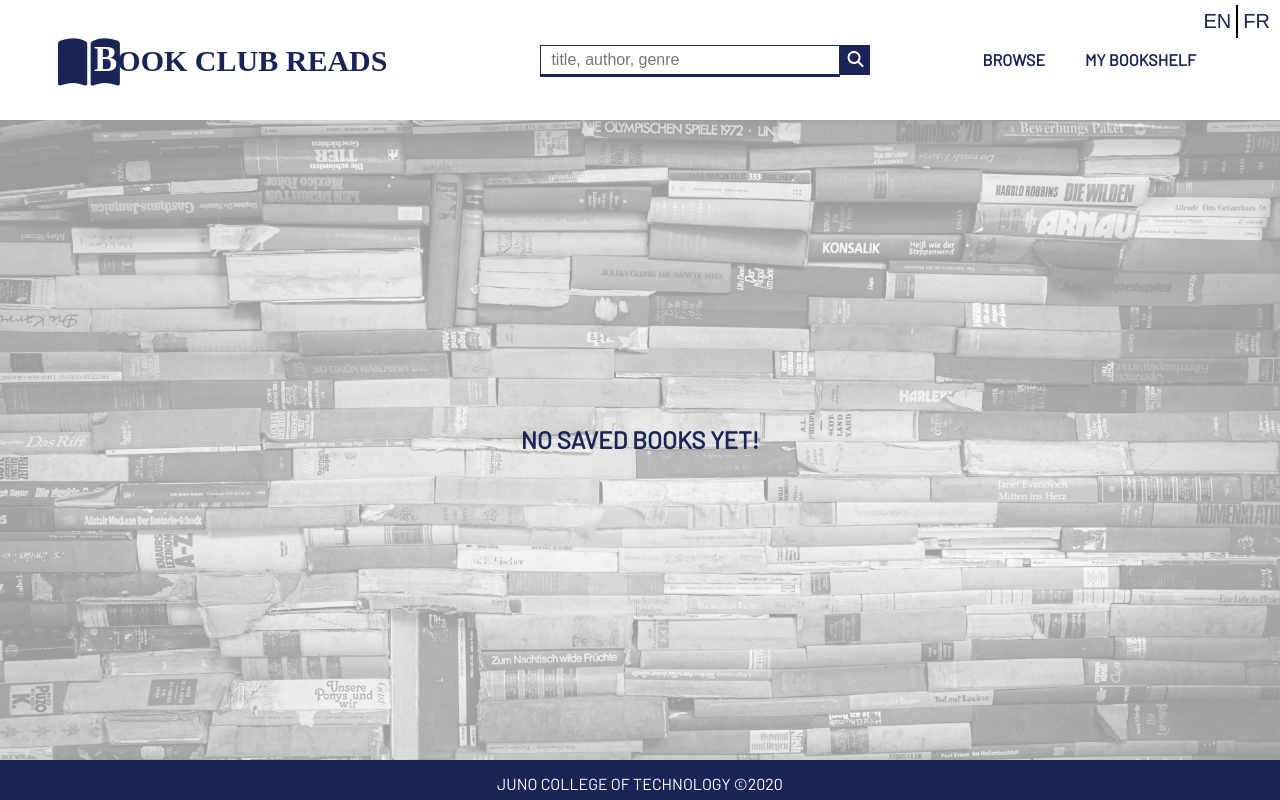
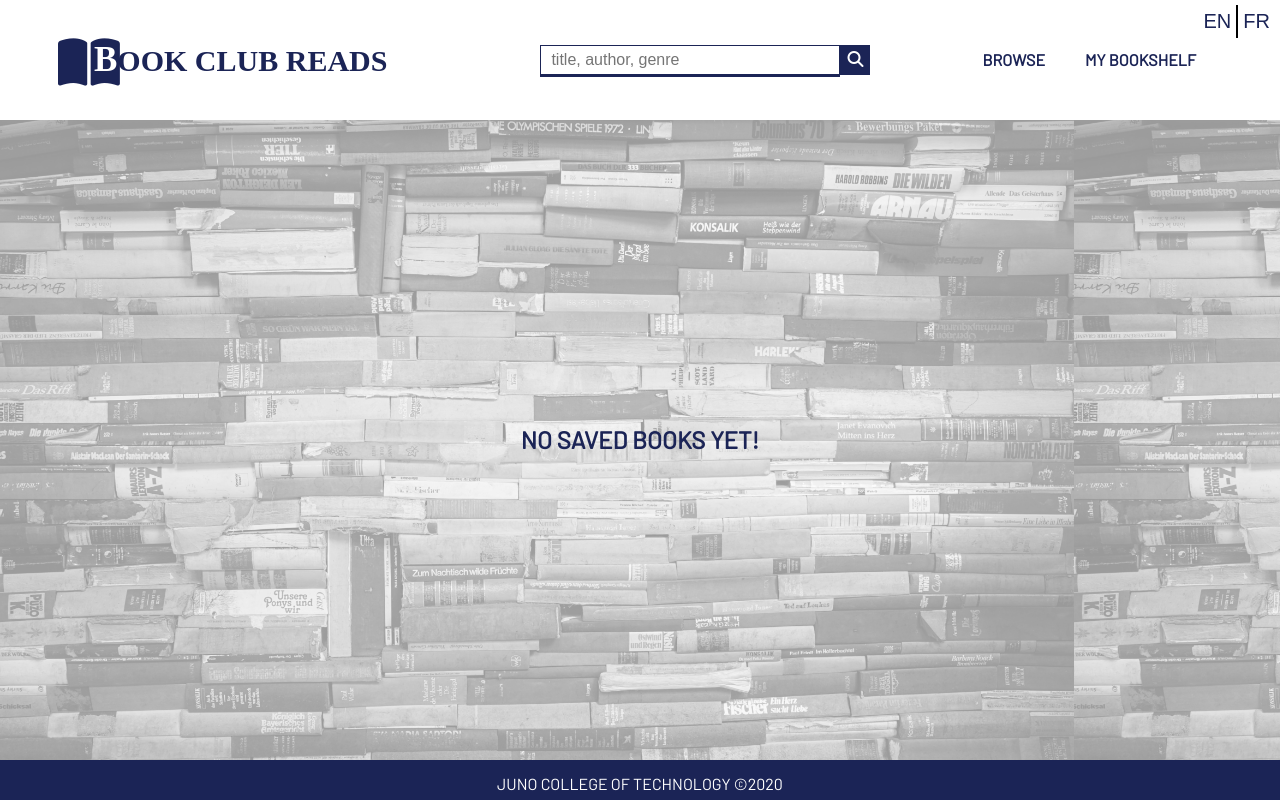
Before and after one commit to brittany-marielle-martin-jon-project-6/book-club-reads, a React (Create React App) app: page /mybookshelf in a window 1280 px wide. Built offline with nearby package versions, Linux system fonts and the light colour scheme; no server answers; the database is empty.

Commit message:
added z-index for header

```diff
--- a/src/stylesSheets/HeaderNav.css
+++ b/src/stylesSheets/HeaderNav.css
@@ -1,5 +1,6 @@
 header {
   background-color: #fff;
+  z-index: 1;
 }
 
 .headerNav {
--- a/src/stylesSheets/bookshelf.css
+++ b/src/stylesSheets/bookshelf.css
@@ -1,8 +1,8 @@
 .carouselBookshelf,
 .gridBookshelf {
   background-image: url("../assets/robert-anasch-McX3XuJRsUM-unsplash-blackandwhite.jpg");
-  background-size: cover;
-  background-repeat: no-repeat;
+  background-size: contain;
+  background-repeat: repeat;
   width: 100%;
   display: flex;
   align-items: center;
```
